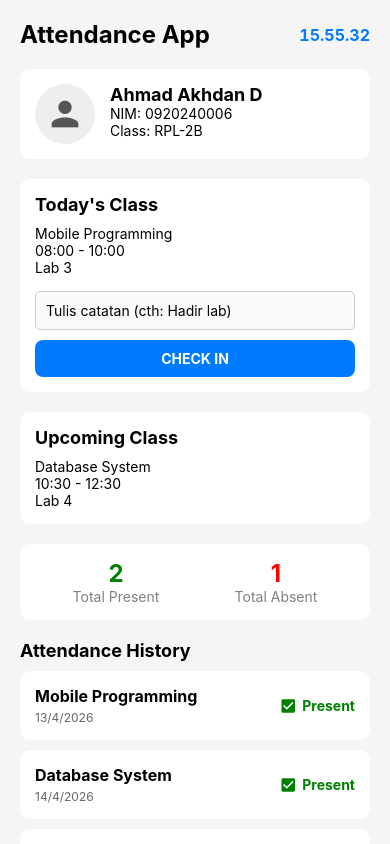
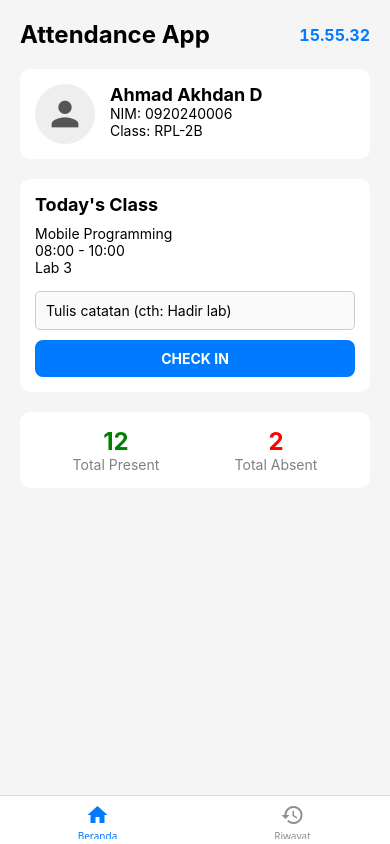
Before and after one commit to AhmadAkhdan/AttendanceApp, a React Native app: screen /HomeTab in a window 390 px wide. Built offline with nearby package versions, Linux system fonts and the light colour scheme.

Commit message:
Refactoring 3.0

```diff
--- a/App.js
+++ b/App.js
@@ -1,5 +1,46 @@
-import Home from "./pages/Home";
+import React from 'react';
+import { NavigationContainer } from '@react-navigation/native';
+import { createBottomTabNavigator } from '@react-navigation/bottom-tabs';
+import { createNativeStackNavigator } from '@react-navigation/native-stack';
+import { MaterialIcons } from '@expo/vector-icons';
+
+import Home from './pages/Home';
+import HistoryScreen from './pages/HistoryScreen';
+import DetailScreen from './pages/DetailScreen';
+
+const Tab = createBottomTabNavigator();
+const Stack = createNativeStackNavigator();
+
+function HistoryStack() {
+  return (
+    <Stack.Navigator>
+      <Stack.Screen name="HistoryList" component={HistoryScreen} options={{ title: 'Riwayat Absensi' }} />
+      <Stack.Screen name="Detail" component={DetailScreen} options={{ title: 'Detail Informasi' }} />
+    </Stack.Navigator>
+  );
+}
 
 export default function App() {
-  return <Home />;
+  return (
+    <NavigationContainer>
+      <Tab.Navigator screenOptions={{ tabBarActiveTintColor: '#007AFF', headerShown: false }}>
+        <Tab.Screen
+          name="HomeTab"
+          component={Home}
+          options={{
+            tabBarLabel: 'Beranda',
+            tabBarIcon: ({ color }) => <MaterialIcons name="home" size={24} color={color} />
+          }}
+        />
+        <Tab.Screen
+          name="HistoryTab"
+          component={HistoryStack}
+          options={{
+            tabBarLabel: 'Riwayat',
+            tabBarIcon: ({ color }) => <MaterialIcons name="history" size={24} color={color} />
+          }}
+        />
+      </Tab.Navigator>
+    </NavigationContainer>
+  );
 }
--- a/package.json
+++ b/package.json
@@ -10,6 +10,9 @@
   },
   "dependencies": {
     "@react-native-community/slider": "5.0.1",
+    "@react-navigation/bottom-tabs": "^7.15.9",
+    "@react-navigation/native": "^7.2.2",
+    "@react-navigation/native-stack": "^7.14.11",
     "expo": "~54.0.33",
     "expo-av": "~16.0.8",
     "expo-media-library": "~18.2.1",
@@ -17,6 +20,8 @@
     "react": "19.1.0",
     "react-dom": "19.1.0",
     "react-native": "0.81.5",
+    "react-native-safe-area-context": "~5.6.0",
+    "react-native-screens": "~4.16.0",
     "react-native-web": "^0.21.0"
   },
   "private": true
--- /dev/null
+++ b/pages/DetailScreen.js
@@ -0,0 +1,47 @@
+import React from "react";
+import { View, Text, SafeAreaView, StyleSheet } from 'react-native';
+
+export default function DetailScreen({ route }) {
+  const { dataPresensi } = route.params;
+
+  return (
+    <SafeAreaView style={styles.container}>
+      <View style={styles.card}>
+        <Text style={styles.title}>{dataPresensi.course}</Text>
+
+        <View style={styles.row}>
+          <Text style={styles.label}>Tanggal:</Text>
+          <Text style={styles.value}>{dataPresensi.date}</Text>
+        </View>
+
+        <View style={styles.row}>
+          <Text style={styles.label}>Status:</Text>
+          <Text style={[styles.value, dataPresensi.status === "Present" ? styles.present : styles.absent]}>
+            {dataPresensi.status}
+          </Text>
+        </View>
+
+        <View style={styles.row}>
+          <Text style={styles.label}>Ruangan:</Text>
+          <Text style={styles.value}>{dataPresensi.room}</Text>
+        </View>
+
+        <View style={styles.row}>
+          <Text style={styles.label}>Dosen Pengampu:</Text>
+          <Text style={styles.value}>{dataPresensi.lecturer}</Text>
+        </View>
+      </View>
+    </SafeAreaView>
+  );
+}
+
+const styles = StyleSheet.create({
+  container: { flex: 1, backgroundColor: "#F5F5F5", padding: 20 },
+  card: { backgroundColor: "white", padding: 20, borderRadius: 10, elevation: 3 },
+  title: { fontSize: 22, fontWeight: "bold", borderBottomWidth: 1, borderBottomColor: '#eee', paddingBottom: 15, marginBottom: 15 },
+  row: { flexDirection: 'row', justifyContent: 'space-between', marginBottom: 12 },
+  label: { fontSize: 16, color: "gray" },
+  value: { fontSize: 16, fontWeight: "bold", color: "#333" },
+  present: { color: "green" },
+  absent: { color: "red" }
+});
--- /dev/null
+++ b/pages/HistoryScreen.js
@@ -0,0 +1,59 @@
+import React, { useState } from "react";
+import { View, Text, SafeAreaView, StyleSheet, FlatList, TouchableOpacity } from 'react-native';
+import { MaterialIcons } from '@expo/vector-icons';
+
+const initialHistory = [
+  { id: "1", course: "Mobile Programming", date: "13/4/2026", status: "Present", room: "Lab 3", lecturer: "Bpk. Andi" },
+  { id: "2", course: "Database System", date: "14/4/2026", status: "Present", room: "Lab 4", lecturer: "Ibu Rina" },
+  { id: "3", course: "Machine Learning", date: "14/4/2026", status: "Absent", room: "Lab 1", lecturer: "Bpk. Budi" },
+];
+
+export default function HistoryScreen({ navigation }) {
+  const [historyData] = useState(initialHistory);
+
+  const renderItem = ({ item }) => (
+    <TouchableOpacity
+      style={styles.item}
+      onPress={() => navigation.navigate("Detail", { dataPresensi: item })}
+    >
+      <View style={{ flex: 1 }}>
+        <Text style={styles.course}>{item.course}</Text>
+        <Text style={styles.date}>{item.date}</Text>
+      </View>
+      <View style={styles.statusContainer}>
+        <MaterialIcons
+          name={item.status === "Present" ? "check-box" : "disabled-by-default"}
+          size={18}
+          color={item.status === "Present" ? "green" : "red"}
+          style={{ marginRight: 5 }}
+        />
+        <Text style={item.status === "Present" ? styles.present : styles.absent}>
+          {item.status}
+        </Text>
+        <MaterialIcons name="chevron-right" size={24} color="#999" style={{ marginLeft: 10 }} />
+      </View>
+    </TouchableOpacity>
+  );
+
+  return (
+    <SafeAreaView style={styles.container}>
+      <FlatList
+        data={historyData}
+        keyExtractor={(item) => item.id}
+        renderItem={renderItem}
+        contentContainerStyle={styles.content}
+      />
+    </SafeAreaView>
+  );
+}
+
+const styles = StyleSheet.create({
+  container: { flex: 1, backgroundColor: "#F5F5F5" },
+  content: { padding: 20 },
+  item: { flexDirection: "row", justifyContent: "space-between", alignItems: "center", backgroundColor: "white", padding: 15, borderRadius: 10, marginBottom: 10, elevation: 2 },
+  course: { fontSize: 16, fontWeight: "bold", color: "#333" },
+  date: { fontSize: 12, color: "gray", marginTop: 4 },
+  statusContainer: { flexDirection: "row", alignItems: "center" },
+  present: { color: "green", fontWeight: "bold" },
+  absent: { color: "red", fontWeight: "bold" }
+});
--- a/pages/Home.js
+++ b/pages/Home.js
@@ -1,20 +1,16 @@
 import React, { useState, useEffect, useMemo, useRef } from "react";
-import { View, Text, StyleSheet, SafeAreaView, TouchableOpacity, ScrollView, FlatList, Alert, TextInput } from "react-native";
+import { View, Text, StyleSheet, SafeAreaView, TouchableOpacity, ScrollView, Alert, TextInput } from "react-native";
 import { MaterialIcons } from "@expo/vector-icons";
 
-const initialHistory = [
-  { id: "1", course: "Mobile Programming", date: "13/4/2026", status: "Present" },
-  { id: "2", course: "Database System", date: "14/4/2026", status: "Present" },
-  { id: "3", course: "Machine Learning", date: "14/4/2026", status: "Absent" },
-];
-
 const Home = () => {
-  const [historyData, setHistoryData] = useState(initialHistory);
   const [isCheckedIn, setIsCheckedIn] = useState(false);
   const [currentTime, setCurrentTime] = useState("Memuat jam...");
-
   const [note, setNote] = useState("");
   const noteInputRef = useRef(null);
+
+  const attendanceStats = useMemo(() => {
+    return { totalPresent: 12, totalAbsent: 2 };
+  }, []);
 
   useEffect(() => {
     const timer = setInterval(() => {
@@ -27,13 +23,6 @@ const Home = () => {
     return () => clearInterval(timer);
   }, []);
 
-  const attendanceStats = useMemo(() => {
-    console.log("Menghitung ulang statistik kehadiran..."); // Cek terminal saat Check In
-    const presentCount = historyData.filter(item => item.status === "Present").length;
-    const absentCount = historyData.filter(item => item.status === "Absent").length;
-    return { totalPresent: presentCount, totalAbsent: absentCount };
-  }, [historyData]);
-
   const handleCheckIn = () => {
     if (isCheckedIn) {
       Alert.alert("Perhatian", "Anda sudah melakukan Check In untuk kelas ini.");
@@ -42,43 +31,13 @@ const Home = () => {
 
     if (note.trim() === '') {
       Alert.alert("Peringatan", "Catatan kehadiran wajib diisi!");
-      if (noteInputRef.current) {
-        noteInputRef.current.focus();
-      }
+      if (noteInputRef.current) noteInputRef.current.focus();
       return;
     }
 
-    const newAttendance = {
-      id: Date.now().toString(),
-      course: "Mobile Programming",
-      date: new Date().toLocaleDateString('id-ID'),
-      status: "Present"
-    };
-
-    setHistoryData([newAttendance, ...historyData]);
     setIsCheckedIn(true);
     Alert.alert("Sukses", `Berhasil Check In pada pukul ${currentTime}`);
   };
-
-  const renderItem = ({ item }) => (
-    <View style={styles.item}>
-      <View>
-        <Text style={styles.course}>{item.course}</Text>
-        <Text style={styles.date}>{item.date}</Text>
-      </View>
-      <View style={styles.statusContainer}>
-        <MaterialIcons
-          name={item.status === "Present" ? "check-box" : "disabled-by-default"}
-          size={18}
-          color={item.status === "Present" ? "green" : "red"}
-          style={{ marginRight: 5 }}
-        />
-        <Text style={item.status === "Present" ? styles.present : styles.absent}>
-          {item.status}
-        </Text>
-      </View>
-    </View>
-  );
 
   return (
     <SafeAreaView style={styles.container}>
@@ -127,13 +86,6 @@ const Home = () => {
           </TouchableOpacity>
         </View>
 
-        <View style={styles.classCard}>
-          <Text style={styles.subtitle}>Upcoming Class</Text>
-          <Text>Database System</Text>
-          <Text>10:30 - 12:30</Text>
-          <Text>Lab 4</Text>
-        </View>
-
         <View style={styles.statsCard}>
           <View style={styles.statBox}>
             <Text style={styles.statNumber}>{attendanceStats.totalPresent}</Text>
@@ -145,150 +97,31 @@ const Home = () => {
           </View>
         </View>
 
-        <Text style={styles.subtitle}>Attendance History</Text>
-        <FlatList
-          data={historyData}
-          keyExtractor={(item) => item.id}
-          renderItem={renderItem}
-          scrollEnabled={false}
-        />
-
       </ScrollView>
     </SafeAreaView>
   );
 };
 
 const styles = StyleSheet.create({
-  container: {
-    flex: 1,
-    backgroundColor: "#F5F5F5",
-  },
-  content: {
-    padding: 20,
-    paddingBottom: 40,
-  },
-  headerRow: {
-    flexDirection: 'row',
-    justifyContent: 'space-between',
-    alignItems: 'center',
-    marginBottom: 20,
-  },
-  title: {
-    fontSize: 24,
-    fontWeight: "bold",
-  },
-  clockText: {
-    fontSize: 16,
-    fontWeight: 'bold',
-    color: '#007AFF',
-    fontVariant: ['tabular-nums'],
-  },
-  card: {
-    flexDirection: "row",
-    backgroundColor: "white",
-    padding: 15,
-    borderRadius: 10,
-    marginBottom: 20,
-  },
-  icon: {
-    width: 60,
-    height: 60,
-    borderRadius: 30,
-    backgroundColor: "#eee",
-    alignItems: "center",
-    justifyContent: "center",
-    marginRight: 15,
-  },
-  name: {
-    fontSize: 18,
-    fontWeight: "bold",
-  },
-  classCard: {
-    backgroundColor: "white",
-    padding: 15,
-    borderRadius: 10,
-    marginBottom: 20,
-  },
-  subtitle: {
-    fontSize: 18,
-    fontWeight: "bold",
-    marginBottom: 10,
-  },
-  button: {
-    marginTop: 10,
-    padding: 10,
-    borderRadius: 8,
-    alignItems: "center",
-  },
-  buttonActive: {
-    backgroundColor: "#007AFF",
-  },
-  buttonDisabled: {
-    backgroundColor: "#ABC4FF",
-  },
-  buttonText: {
-    color: "white",
-    fontWeight: "bold",
-  },
-  item: {
-    flexDirection: "row",
-    justifyContent: "space-between",
-    alignItems: "center",
-    backgroundColor: "white",
-    padding: 15,
-    borderRadius: 10,
-    marginBottom: 10,
-  },
-  course: {
-    fontSize: 16,
-    fontWeight: "bold",
-  },
-  date: {
-    fontSize: 12,
-    color: "#666",
-    marginTop: 4,
-  },
-  statusContainer: {
-    flexDirection: "row",
-    alignItems: "center",
-  },
-  present: {
-    color: "green",
-    fontWeight: "bold",
-  },
-  absent: {
-    color: "red",
-    fontWeight: "bold",
-  },
-  // Style Baru untuk Komponen Hooks
-  inputCatatan: {
-    borderWidth: 1,
-    borderColor: '#ccc',
-    borderRadius: 5,
-    padding: 10,
-    marginTop: 15,
-    backgroundColor: '#fafafa',
-  },
-  statsCard: {
-    flexDirection: 'row',
-    justifyContent: 'space-around',
-    backgroundColor: 'white',
-    padding: 15,
-    borderRadius: 10,
-    marginBottom: 20,
-  },
-  statBox: {
-    alignItems: 'center',
-  },
-  statNumber: {
-    fontSize: 24,
-    fontWeight: 'bold',
-    color: 'green',
-  },
-  statLabel: {
-    fontSize: 14,
-    color: 'gray',
-  }
+  container: { flex: 1, backgroundColor: "#F5F5F5" },
+  content: { padding: 20, paddingBottom: 40 },
+  headerRow: { flexDirection: 'row', justifyContent: 'space-between', alignItems: 'center', marginBottom: 20 },
+  title: { fontSize: 24, fontWeight: "bold" },
+  clockText: { fontSize: 16, fontWeight: 'bold', color: '#007AFF', fontVariant: ['tabular-nums'] },
+  card: { flexDirection: "row", backgroundColor: "white", padding: 15, borderRadius: 10, marginBottom: 20 },
+  icon: { width: 60, height: 60, borderRadius: 30, backgroundColor: "#eee", alignItems: "center", justifyContent: "center", marginRight: 15 },
+  name: { fontSize: 18, fontWeight: "bold" },
+  classCard: { backgroundColor: "white", padding: 15, borderRadius: 10, marginBottom: 20 },
+  subtitle: { fontSize: 18, fontWeight: "bold", marginBottom: 10 },
+  button: { marginTop: 10, padding: 10, borderRadius: 8, alignItems: "center" },
+  buttonActive: { backgroundColor: "#007AFF" },
+  buttonDisabled: { backgroundColor: "#ABC4FF" },
+  buttonText: { color: "white", fontWeight: "bold" },
+  inputCatatan: { borderWidth: 1, borderColor: '#ccc', borderRadius: 5, padding: 10, marginTop: 15, backgroundColor: '#fafafa' },
+  statsCard: { flexDirection: 'row', justifyContent: 'space-around', backgroundColor: 'white', padding: 15, borderRadius: 10, marginBottom: 20 },
+  statBox: { alignItems: 'center' },
+  statNumber: { fontSize: 24, fontWeight: 'bold', color: 'green' },
+  statLabel: { fontSize: 14, color: 'gray' }
 });
 
 export default Home;
```
Also changed, not shown: 1 other file (tests, documents, lock files or other folders).
